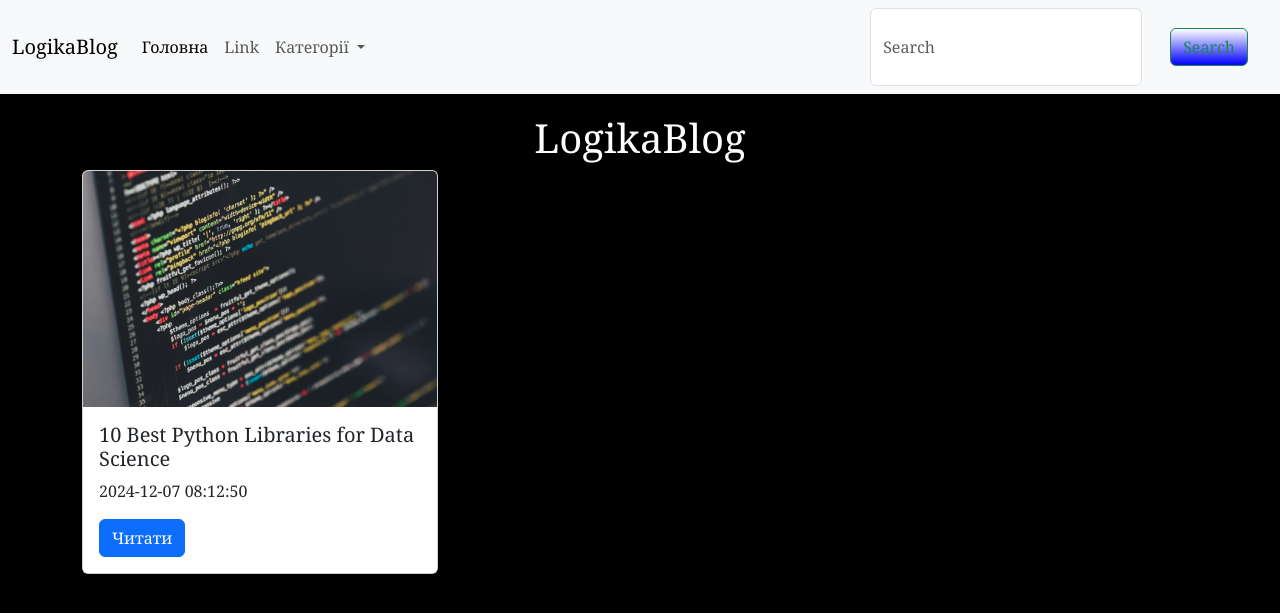
After one commit to n107qc/First_site, a Flask app: page /categories/2 in a window 1280 px wide. The commit adds this page. Shown: the top 613 px of the page. Run offline with Flask 3, Linux system fonts and the light colour scheme; data comes from the database, SQL or seed files in the repository; both versions use the stored data as it was after the commit.

Commit message:
Lesosn 6

```diff
--- a/app.py
+++ b/app.py
@@ -5,12 +5,28 @@ from db_scripts import DatabaseManager
 app = Flask(__name__)  # Створюємо веб–додаток Flask
 db = DatabaseManager("blog.db")
 
+@app.context_processor
+def get_categories():
+    categories = db.get_all_categories()
+    return dict(categories=categories)
 
 @app.route("/")  # Вказуємо url-адресу для виклику функції
 def index():
     articles = db.get_all_articles()
+    return render_template("index.html",  articles=articles)  # html-сторінка, що повертається у браузер
 
-    return render_template("index.html",  articles=articles)  # html-сторінка, що повертається у браузер
+@app.route("/articles/<int:article_id>")  # Вказуємо url-адресу для виклику функції
+def article_page(article_id):
+    article = db.get_article(article_id)
+    return render_template("article_page.html",  article=article)  # html-сторінка, що повертається у браузер
+
+
+
+@app.route("/categories/<int:category_id>")  # Вказуємо url-адресу для виклику функції
+def category_page(category_id):
+    articles = db.get_categories_articles(category_id)
+    return render_template("index.html", articles=articles)  # html-сторінка, що повертається у браузер
+
 
 
 if __name__ == "__main__":
--- a/db_scripts.py
+++ b/db_scripts.py
@@ -2,11 +2,46 @@ import sqlite3
 
 class DatabaseManager:
     def __init__(self,dbname,):
-        self.conn = sqlite3.connect(dbname)
+        self.conn = None
+        self.cursor = None
+        self.dbname = dbname
+
+
+    def open(self):
+        self.conn = sqlite3.connect(self.dbname)
         self.cursor = self.conn.cursor()
 
 
+    def close(self):
+        self.cursor.close()
+        self.conn.close()
+
+
     def get_all_articles(self):
+        self.open()
         self.cursor.execute("""SELECT * FROM articles""")
         data = self.cursor.fetchall()
+        self.close()
         return data
+
+    def get_article(self,article_id):
+        self.open()
+        self.cursor.execute("""SELECT * FROM articles WHERE id=?""",[article_id])
+        data = self.cursor.fetchone()
+        self.close()
+        return data
+
+    def get_all_categories(self):
+        self.open()
+        self.cursor.execute("""SELECT * FROM categories""")
+        data = self.cursor.fetchall()
+        self.close()
+        return data
+
+
+    def get_categories_articles(self,category_id):
+        self.open()
+        self.cursor.execute("""SELECT * FROM articles WHERE category_id=?""",[category_id])
+        data = self.cursor.fetchall()
+        self.close()
+        return data
--- /dev/null
+++ b/templates/base.html
@@ -0,0 +1,69 @@
+<!doctype html>
+<html lang="uk">
+
+<head>
+    <!-- Голова: опис сторінки та підключення стилів -->
+    <meta charset="utf-8">
+    <meta name="viewport" content="width=device-width, initial-scale=1">
+    {% block title %}
+        <title>LogikaBlog</title>
+    {% endblock title %}
+    <link href="https://cdn.jsdelivr.net/npm/bootstrap@5.3.3/dist/css/bootstrap.min.css" rel="stylesheet" integrity="sha384-QWTKZyjpPEjISv5WaRU9OFeRpok6YctnYmDr5pNlyT2bRjXh0JMhjY6hW+ALEwIH" crossorigin="anonymous">
+    <link rel="stylesheet" href="static/style.css">
+</head>
+<body>
+    <nav class="navbar navbar-expand-lg bg-body-tertiary">
+        <div class="container-fluid">
+          <a class="navbar-brand" href="{{url_for('index')}}">LogikaBlog</a>
+          <button class="navbar-toggler" type="button" data-bs-toggle="collapse" data-bs-target="#navbarSupportedContent" aria-controls="navbarSupportedContent" aria-expanded="false" aria-label="Toggle navigation">
+            <span class="navbar-toggler-icon"></span>
+          </button>
+          <div class="collapse navbar-collapse" id="navbarSupportedContent">
+            <ul class="navbar-nav me-auto mb-2 mb-lg-0">
+              <li class="nav-item">
+                <a class="nav-link active" aria-current="page" href="{{url_for('index')}}">Головна</a>
+              </li>
+              <li class="nav-item">
+                <a class="nav-link" href="#">Link</a>
+              </li>
+              <li class="nav-item dropdown">
+                <a class="nav-link dropdown-toggle" href="#" role="button" data-bs-toggle="dropdown"
+                    aria-expanded="false">
+                    Категорії
+                </a>
+                <ul class="dropdown-menu">
+                  {% for category in categories %}
+                      <li><a class="dropdown-item" href="{{url_for('category_page',category_id=category[0])}}">{{category[1]}}</a></li>
+                  {% endfor %}
+
+
+                </ul>
+            </li>
+            </ul>
+            <form class="d-flex" role="search">
+              <input class="form-control me-2" type="search" placeholder="Search" aria-label="Search">
+              <button class="btn btn-outline-success" type="submit">Search</button>
+            </form>
+          </div>
+        </div>
+      </nav>
+    <div class="about">
+    <!-- Тіло: увесь вміст сторінки -->
+    <header class='container'>
+        <!-- Шапка сайту: назва, логотип, навігація -->
+
+    </div>
+    </header>
+    {% block content %}
+
+    {% endblock content %}
+    <footer>
+        <!-- Підвал сайту: про сайт, автор, контакти тощо -->
+    </footer>
+    <!-- Підключення JavaScript -->
+    <script src="https://cdn.jsdelivr.net/npm/bootstrap@5.3.3/dist/js/bootstrap.bundle.min.js"
+        integrity="sha384-YvpcrYf0tY3lHB60NNkmXc5s9fDVZLESaAA55NDzOxhy9GkcIdslK1eN7N6jIeHz"
+        crossorigin="anonymous"></script>
+</body>
+
+</html>
--- a/templates/index.html
+++ b/templates/index.html
@@ -1,69 +1,22 @@
-<!doctype html>
-<html lang="uk">
+{% extends 'base.html' %}
 
-<head>
-    <!-- Голова: опис сторінки та підключення стилів -->
-    <meta charset="utf-8">
-    <meta name="viewport" content="width=device-width, initial-scale=1">
-    <title>Мій перший урок</title>
-    <link href="https://cdn.jsdelivr.net/npm/bootstrap@5.3.3/dist/css/bootstrap.min.css" rel="stylesheet" integrity="sha384-QWTKZyjpPEjISv5WaRU9OFeRpok6YctnYmDr5pNlyT2bRjXh0JMhjY6hW+ALEwIH" crossorigin="anonymous">
-    <link rel="stylesheet" href="static/style.css">
-</head>
-<body>
-    <nav class="navbar navbar-expand-lg bg-body-tertiary">
-        <div class="container-fluid">
-          <a class="navbar-brand" href="#">Navbar</a>
-          <button class="navbar-toggler" type="button" data-bs-toggle="collapse" data-bs-target="#navbarSupportedContent" aria-controls="navbarSupportedContent" aria-expanded="false" aria-label="Toggle navigation">
-            <span class="navbar-toggler-icon"></span>
-          </button>
-          <div class="collapse navbar-collapse" id="navbarSupportedContent">
-            <ul class="navbar-nav me-auto mb-2 mb-lg-0">
-              <li class="nav-item">
-                <a class="nav-link active" aria-current="page" href="#">Home</a>
-              </li>
-              <li class="nav-item">
-                <a class="nav-link" href="#">Link</a>
-              </li>
-              <li class="nav-item dropdown">
-                <a class="nav-link dropdown-toggle" href="#" role="button" data-bs-toggle="dropdown" aria-expanded="false">
-                  Dropdown
-                </a>
-                <ul class="dropdown-menu">
-                  <li><a class="dropdown-item" href="#">Action</a></li>
-                  <li><a class="dropdown-item" href="#">Another action</a></li>
-                  <li><hr class="dropdown-divider"></li>
-                  <li><a class="dropdown-item" href="#">Something else here</a></li>
-                </ul>
-              </li>
-              <li class="nav-item">
-                <a class="nav-link disabled" aria-disabled="true">Disabled</a>
-              </li>
-            </ul>
-            <form class="d-flex" role="search">
-              <input class="form-control me-2" type="search" placeholder="Search" aria-label="Search">
-              <button class="btn btn-outline-success" type="submit">Search</button>
-            </form>
-          </div>
-        </div>
-      </nav>
-    <div class="about">
-    <!-- Тіло: увесь вміст сторінки -->
-    <header class='container'>
-        <!-- Шапка сайту: назва, логотип, навігація -->
-        <button type="button" class="btn btn-light">Light</button>
+{% block content %}
+<main class="container">
+  <h1 class=text-center my-5> LogikaBlog</h1>
+  <div class="row row-cols-1 row-cols-md-2 row-cols-lg-3 g-4">
+  {% for article in articles %}
+  <div class="col">
+    <div class="card">
+      <img src="{{ url_for('static', filename='img/'+article[3]) }}" class="card-img-top" alt="...">
+      <div class="card-body">
+        <h5 class="card-title">{{article[1]}}</h5>
+        <p class="card-text">{{article[4]}}</p>
+        <a href="{{ url_for('article_page', article_id=article[0]) }}" class="btn btn-primary">Читати</a>
+      </div>
     </div>
-    </header>
-    <main class="container">
-        <h1 style="color: #d35512;">Привіт із сервера!</h1>
-        <!-- Головний контент сторінки -->
-    </main>
-    <footer>
-        <!-- Підвал сайту: про сайт, автор, контакти тощо -->
-    </footer>
-    <!-- Підключення JavaScript -->
-    <script src="https://cdn.jsdelivr.net/npm/bootstrap@5.3.3/dist/js/bootstrap.bundle.min.js"
-        integrity="sha384-YvpcrYf0tY3lHB60NNkmXc5s9fDVZLESaAA55NDzOxhy9GkcIdslK1eN7N6jIeHz"
-        crossorigin="anonymous"></script>
-</body>
+  </div>
 
-</html>
+  {% endfor %}
+</div>
+</main>
+{% endblock content %}
```
Also changed, not shown: templates/article_page.html (added, +15 -0 lines), blog.db, static/IMG/chris-ried-ieic5Tq8YMk-unsplash (1).jpg (added), static/IMG/florian-olivo-4hbJ-eymZ1o-unsplash.jpg (added), static/IMG/ilya-pavlov-OqtafYT5kTw-unsplash.jpg (added), static/IMG/kevin-ku-w7ZyuGYNpRQ-unsplash.jpg (added), static/IMG/markus-spiske-Skf7HxARcoc-unsplash.jpg (added), static/IMG/roonz-nl-2xEQDxB0ss4-unsplash.jpg (added), 1 other file.
